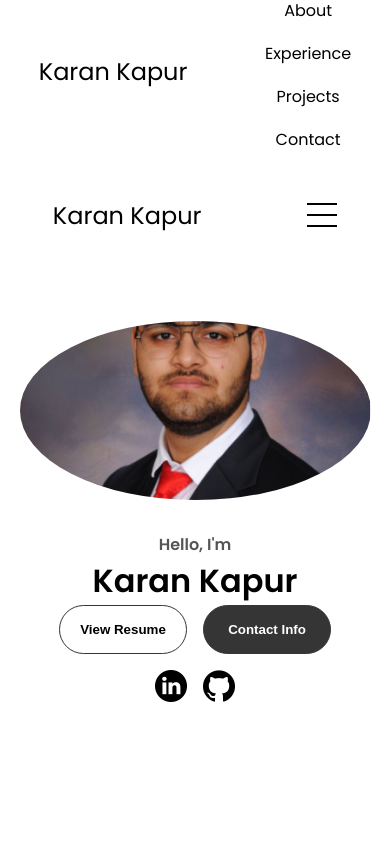
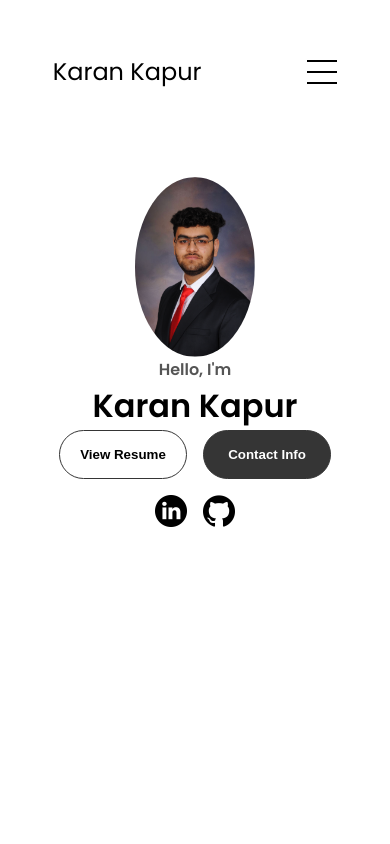
Before and after one commit to karank2512/Portfolio-Website, a plain HTML site: page index.html in a window 390 px wide. Shown: the top 844 px of the page. Drawn offline with Linux system fonts and the light colour scheme.

Commit message:
Optimized for mobile screens

```diff
--- a/index.html
+++ b/index.html
@@ -9,7 +9,7 @@
     <link rel="stylesheet" href="mediaqueries.css">
 </head>
 <body>
-    <nav id="desktop.nav">
+    <nav id="desktop-nav">
         <div class="logo">Karan Kapur</div>
         <div>
             <ul class="nav-links">
@@ -20,7 +20,7 @@
             </ul>
         </div>
     </nav>
-    <nav id="hamburger-nav">
+   <nav id="hamburger-nav">
         <div class="logo">Karan Kapur</div>
         <div class="hamburger-menu">
             <div class="hamburger-icon" onclick="toggleMenu()">
--- a/mediaqueries.css
+++ b/mediaqueries.css
@@ -30,9 +30,7 @@
   .section-container {
     display: block;
   }
-  .arrow {
-    display: none;
-  }
+
   section,
   .section-container {
     height: fit-content;
@@ -40,11 +38,7 @@
   section {
     margin: 0 5%;
   }
-  .section__pic-container {
-    width: 275px;
-    height: 275px;
-    margin: 0 auto 2rem;
-  }
+
   .about-containers {
     margin-top: 0;
   }
@@ -88,10 +82,16 @@
       width: auto;
       height: 46vw;
       justify-content: center;
+
     }
-    .section__text__p2 {
-      font-size: 1.25rem;
-    }
+    .section__pic-container img {
+      width: auto;
+      height: auto;
+      justify-content: center;
+      border-radius: 50%;
+      object-fit: cover
+      }
+
     .title {
       font-size: 2rem;
     }
--- a/style.css
+++ b/style.css
@@ -174,7 +174,7 @@ section {
     margin: auto 0;
     overflow: hidden;
     border-radius: 50%;
-    /*border: 0px solid white;*/
+
 }
 
 .section__pic-container img {
```
